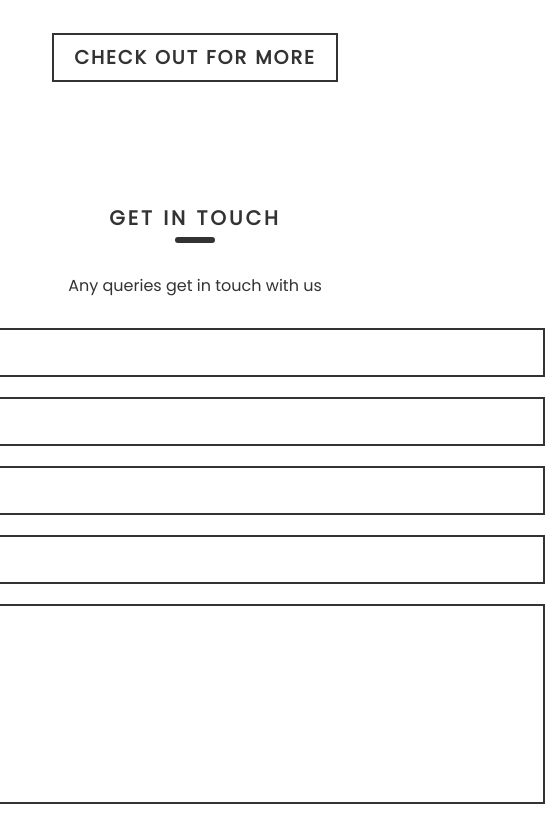
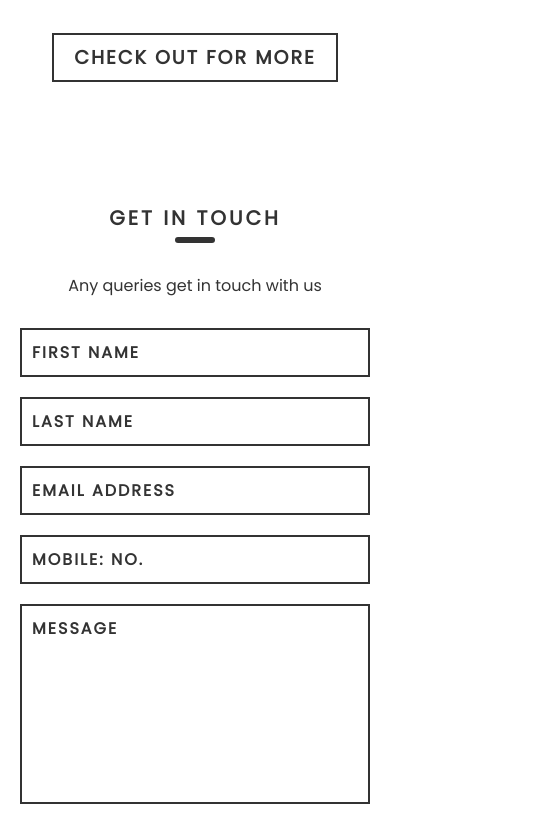
Before and after one commit to karthik-gowda/MPbyKD, a plain HTML site: page index.html in a window 390 px wide. Shown: the part 8211-9032 px from the top of the page, 545 px wide, since content can reach past the window. Drawn offline with Linux system fonts and the light colour scheme.

Commit message:
Update style.css

```diff
--- a/style.css
+++ b/style.css
@@ -512,6 +512,8 @@ span {
         text-align: center;
         margin: 20px 30px;
     }
+    form{
+        width:350px;
 }
 
 @media (max-width:338px) {
```
